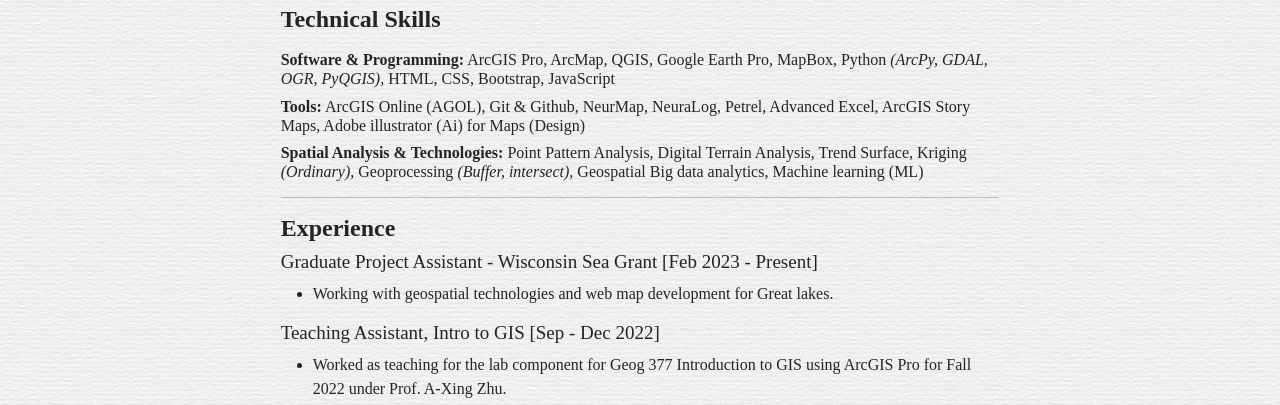
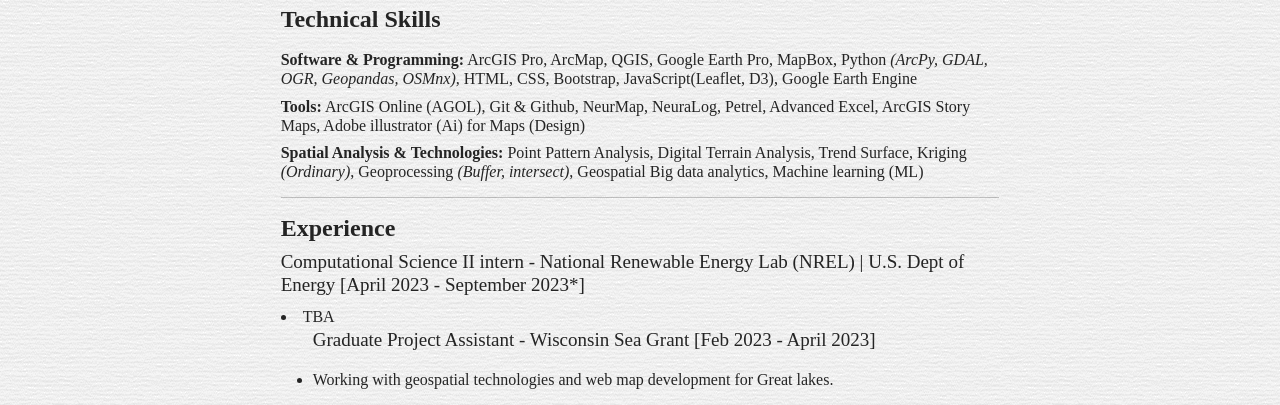
Before and after one commit to Sidrcs/maps, a plain HTML site: page resume.html in a window 1280 px wide. Shown: the part 128-533 px from the top of the page. Drawn offline with Linux system fonts and the light colour scheme.

Commit message:
Update resume.html

```diff
--- a/resume.html
+++ b/resume.html
@@ -58,13 +58,17 @@
 
 <h4><b>Technical Skills</b></h4>
                 <p>
-                    <h6><b>Software & Programming:</b> ArcGIS Pro, ArcMap, QGIS, Google Earth Pro, MapBox, Python <i>(ArcPy, GDAL, OGR, PyQGIS),</i> HTML, CSS, Bootstrap, JavaScript</h6>
+                    <h6><b>Software & Programming:</b> ArcGIS Pro, ArcMap, QGIS, Google Earth Pro, MapBox, Python <i>(ArcPy, GDAL, OGR, Geopandas, OSMnx),</i> HTML, CSS, Bootstrap, JavaScript(Leaflet, D3), Google Earth Engine</h6>
                     <h6><b>Tools:</b> ArcGIS Online (AGOL), Git & Github, NeurMap, NeuraLog, Petrel, Advanced Excel, ArcGIS Story Maps, Adobe illustrator (Ai) for Maps (Design)</h6>
                     <h6><b>Spatial Analysis & Technologies:</b> Point Pattern Analysis, Digital Terrain Analysis, Trend Surface, Kriging <i>(Ordinary)</i>, Geoprocessing <i>(Buffer, intersect)</i>, Geospatial Big data analytics, Machine learning (ML)</h6>
                 </p>
                 <hr>
                 <h4><b>Experience</b></h4>
-                <h5 class="subheadings">Graduate Project Assistant - Wisconsin Sea Grant [Feb 2023 - Present]</h5>
+                <h5 class="subheadings">Computational Science II intern - National Renewable Energy Lab (NREL) | U.S. Dept of Energy [April 2023 - September 2023*]</h5>
+                <li>TBA</li>
+                <ul>
+                <h5 class="subheadings">Graduate Project Assistant - Wisconsin Sea Grant [Feb 2023 - April 2023]</h5>
+                </ul>
                 <ul>
                     <li> Working with geospatial technologies and web map development for Great lakes.</li>
                 </ul>
```
